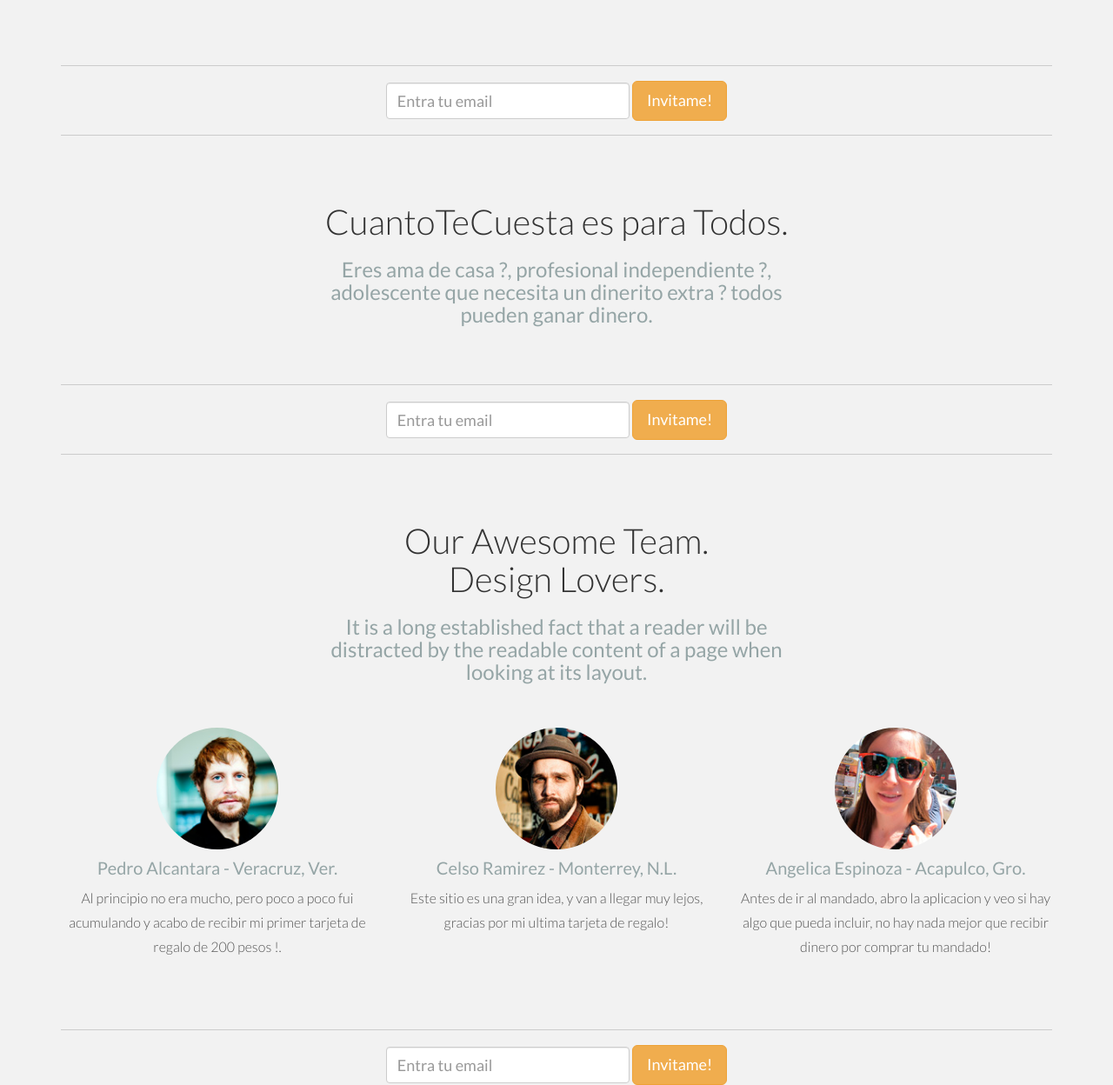
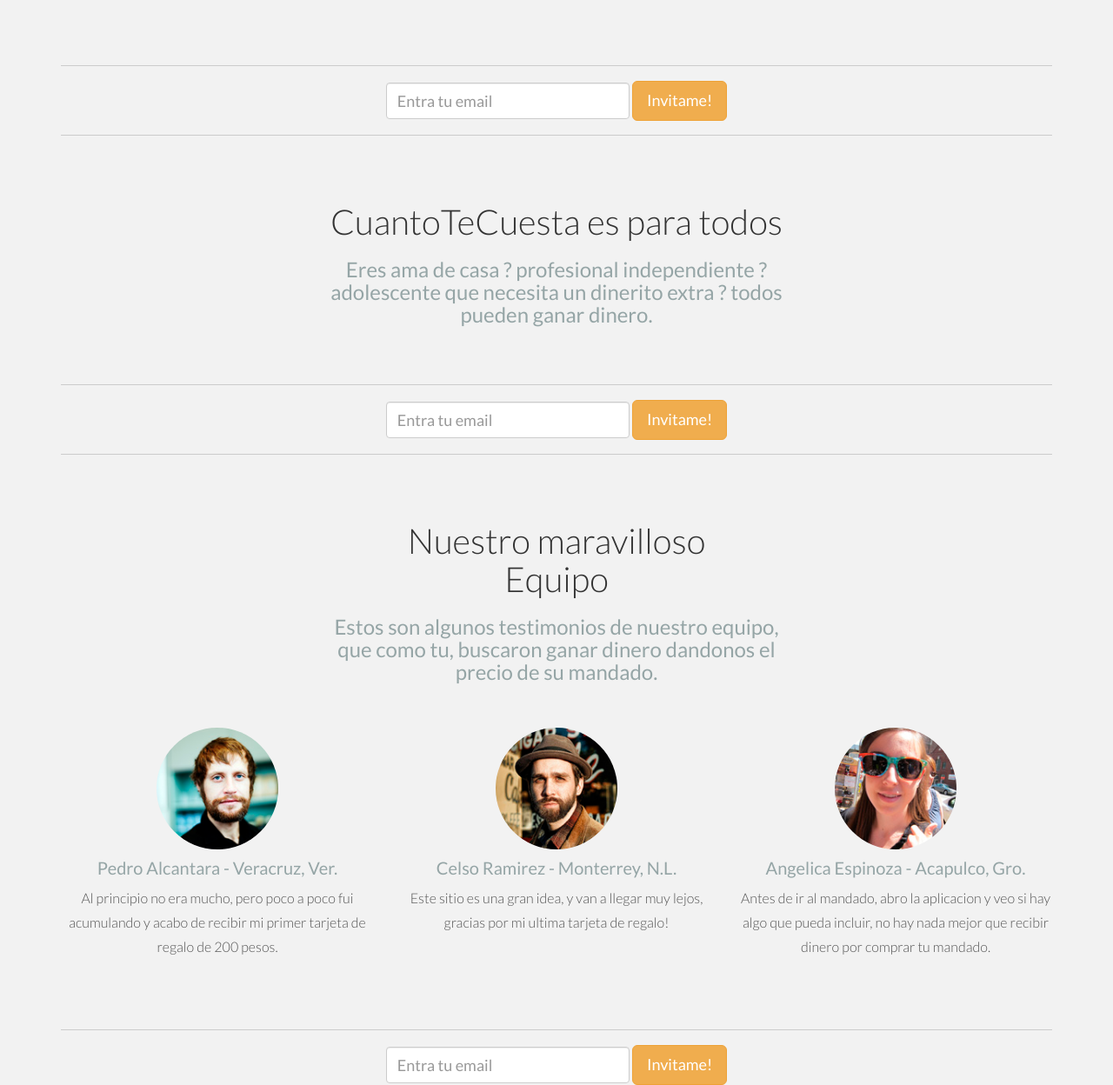
Before and after one commit to eliaslopezgt/fridgr, a Rails app: page / in a window 1280 px wide. Shown: the part 1388-2636 px from the top of the page at 87% size. Run offline with Rails 7, Linux system fonts and the light colour scheme; some libraries are stand-ins or nearby versions.

Commit message:
more changes

```diff
--- a/app/views/welcome/index.html.erb
+++ b/app/views/welcome/index.html.erb
@@ -88,8 +88,8 @@
 <div class="container">
   <div class="row mt centered">
     <div class="col-lg-6 col-lg-offset-3">
-      <h1>CuantoTeCuesta es para Todos.</h1>
-      <h3>Eres ama de casa ?, profesional independiente ?, adolescente que necesita un dinerito extra ? todos pueden ganar dinero.</h3>
+      <h1>CuantoTeCuesta es para todos</h1>
+      <h3>Eres ama de casa ? profesional independiente ? adolescente que necesita un dinerito extra ? todos pueden ganar dinero.</h3>
     </div>
   </div><!-- /row -->
 </div><! --/container -->
@@ -113,8 +113,8 @@
 <div class="container">
   <div class="row mt centered">
     <div class="col-lg-6 col-lg-offset-3">
-      <h1>Our Awesome Team.<br/>Design Lovers.</h1>
-      <h3>It is a long established fact that a reader will be distracted by the readable content of a page when looking at its layout.</h3>
+      <h1>Nuestro maravilloso <br/>Equipo</h1>
+      <h3>Estos son algunos testimonios de nuestro equipo, que como tu, buscaron ganar dinero dandonos el precio de su mandado.</h3>
     </div>
   </div><!-- /row -->
 
@@ -122,7 +122,7 @@
     <div class="col-lg-4">
       <img class="img-circle" src="assets/pic1.jpg" width="140" alt="">
       <h4>Pedro Alcantara - Veracruz, Ver.</h4>
-      <p>Al principio no era mucho, pero poco a poco fui acumulando y acabo de recibir mi primer tarjeta de regalo de 200 pesos !.</p>
+      <p>Al principio no era mucho, pero poco a poco fui acumulando y acabo de recibir mi primer tarjeta de regalo de 200 pesos.</p>
       </div><!--/col-lg-4 -->
 
     <div class="col-lg-4">
@@ -134,7 +134,7 @@
     <div class="col-lg-4">
       <img class="img-circle" src="assets/pic3.jpg" width="140" alt="">
       <h4>Angelica Espinoza - Acapulco, Gro.</h4>
-      <p>Antes de ir al mandado, abro la aplicacion y veo si hay algo que pueda incluir, no hay nada mejor que recibir dinero por comprar tu mandado!</p>
+      <p>Antes de ir al mandado, abro la aplicacion y veo si hay algo que pueda incluir, no hay nada mejor que recibir dinero por comprar tu mandado.</p>
     </div><!--/col-lg-4 -->
   </div><!-- /row -->
 </div><!-- /container -->
```
